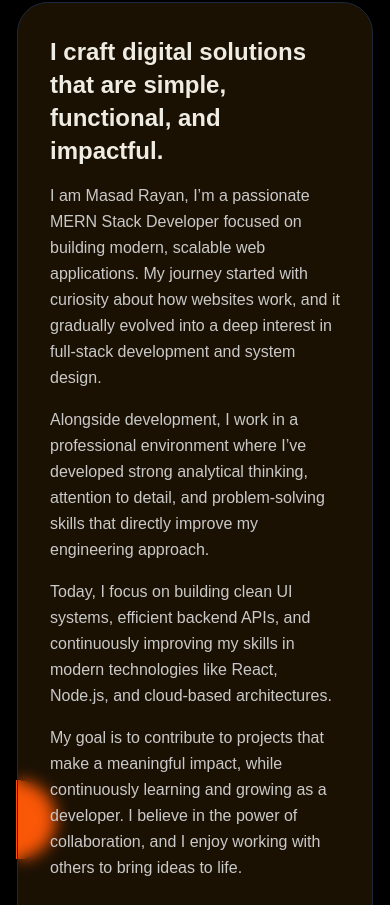
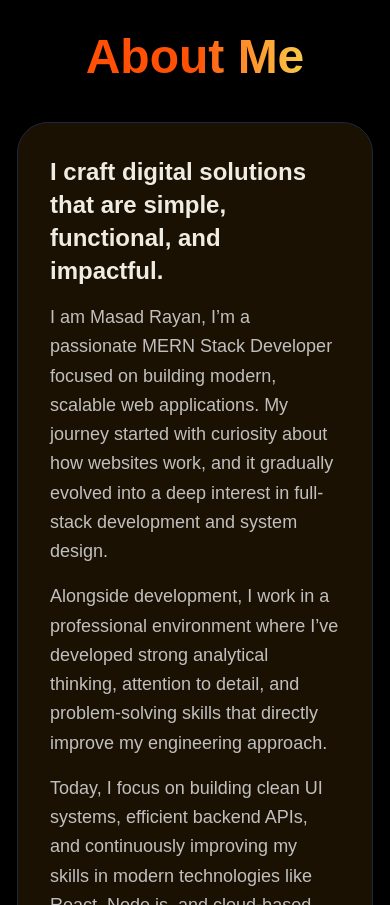
Before and after one commit to MasadRayan/Masad-Rayan-Portfolio, a Next.js app: page / in a window 390 px wide. Shown: the part 1119-2024 px from the top of the page. Built offline with nearby package versions, Linux system fonts and the light colour scheme; a web font is replaced by a local one.

Commit message:
Fixed some responsiveness issue in the about me section

```diff
--- a/src/app/components/CareerObjective.jsx
+++ b/src/app/components/CareerObjective.jsx
@@ -7,7 +7,7 @@ import { cn } from "@/lib/utils";
 
 const CareerObjective = () => {
     return (
-        <section id="aboutMe" className="px-4 mb-24">
+        <section id="aboutMe" className="px-4 mb-24 mt-30 lg:mt-0">
 
             {/* Section Title */}
             <div className="text-center mb-10">
@@ -36,25 +36,25 @@ const CareerObjective = () => {
                             <span >impactful</span>.
                         </h3>
 
-                        <p className="text-[#C9C9C9] leading-relaxed">
+                        <p className="text-[#C9C9C9]/95 text-lg leading-relaxed">
                             I am Masad Rayan, I’m a passionate MERN Stack Developer focused on building
                             modern, scalable web applications. My journey started with
                             curiosity about how websites work, and it gradually evolved
                             into a deep interest in full-stack development and system design.
                         </p>
 
-                        <p className="text-[#C9C9C9] leading-relaxed">
+                        <p className="text-[#C9C9C9]/95 text-lg leading-relaxed">
                             Alongside development, I work in a professional environment
                             where I’ve developed strong analytical thinking, attention to detail,
                             and problem-solving skills that directly improve my engineering approach.
                         </p>
 
-                        <p className="text-[#C9C9C9] leading-relaxed">
+                        <p className="text-[#C9C9C9]/95 text-lg leading-relaxed">
                             Today, I focus on building clean UI systems, efficient backend APIs,
                             and continuously improving my skills in modern technologies like
                             React, Node.js, and cloud-based architectures.
                         </p>
-                        <p className="text-[#C9C9C9] leading-relaxed">
+                        <p className="text-[#C9C9C9]/95 text-lg leading-relaxed">
                             My goal is to contribute to projects that make a meaningful impact, while
                             continuously learning and growing as a developer. I believe in the power of
                             collaboration, and I enjoy working with others to bring ideas to life.
```
